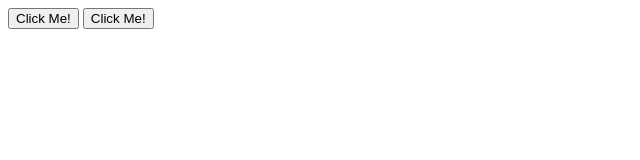
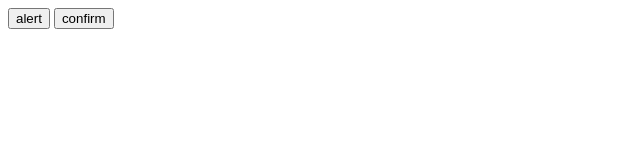
Before and after one commit to guoshengboy/guoshengboy.github.io, a plain HTML site: page index.html in a window 1280 px wide. Shown: the whole page, without its empty margins (0-640 px from the left). Drawn offline with Linux system fonts and the light colour scheme.

Commit message:
no message

```diff
--- a/index.html
+++ b/index.html
@@ -2,9 +2,9 @@
 <!DOCTYPE html>
 <html>
 <body>
-<button type="alert" onclick="callArkTS()">Click Me!</button>
+<button type="button" onclick="callArkTS()">alert</button>
 
-<button type="confirm" onclick="confirm()">Click Me!</button>
+<button type="button" onclick="callArkTS()">confirm</button>
 <p id="demo"></p>
 <script>
     function callArkTS() {
@@ -14,8 +14,9 @@
 
     function confirm() {
         let str = jsObj.getUserId();
-        confirm(str)
+        confirm(str);
     }
+
 </script>
 </body>
 </html>
```
